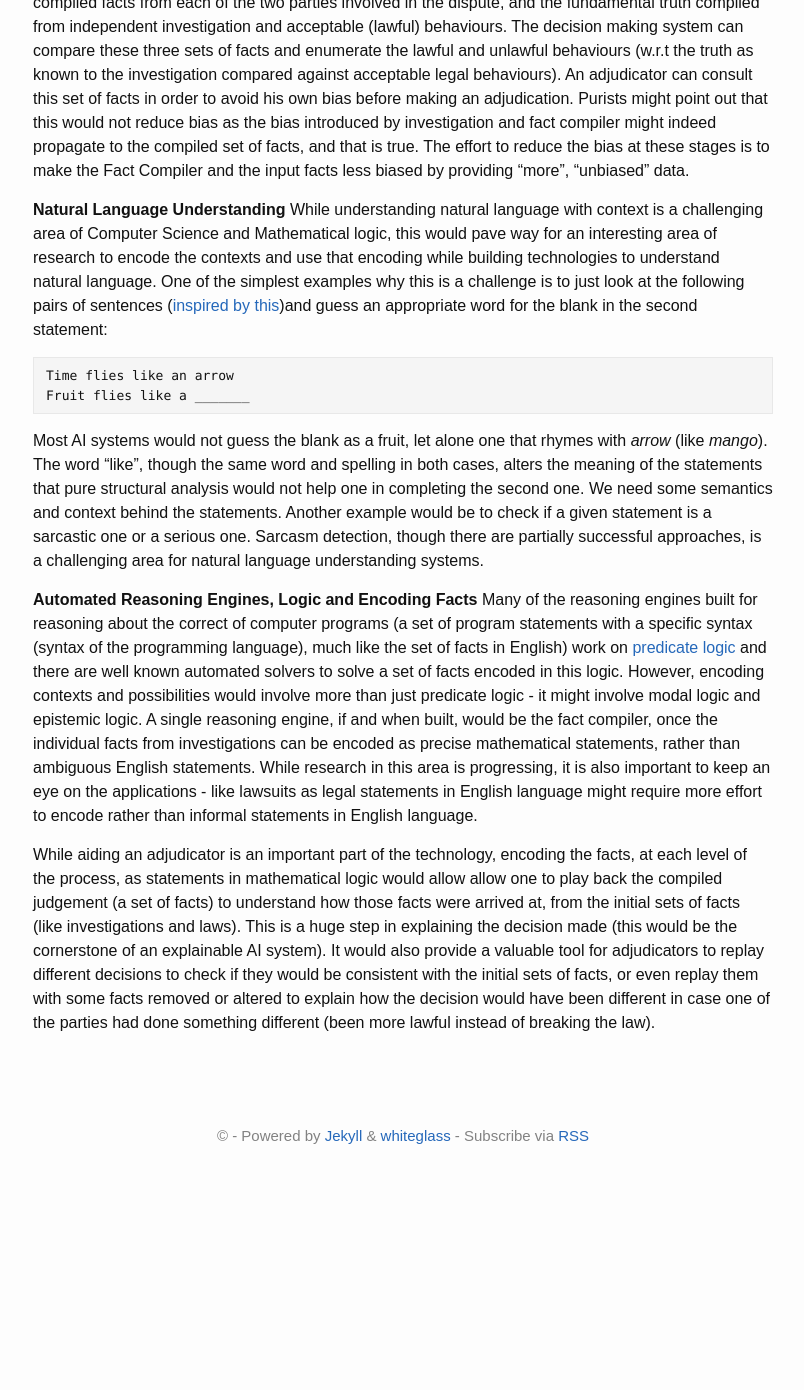
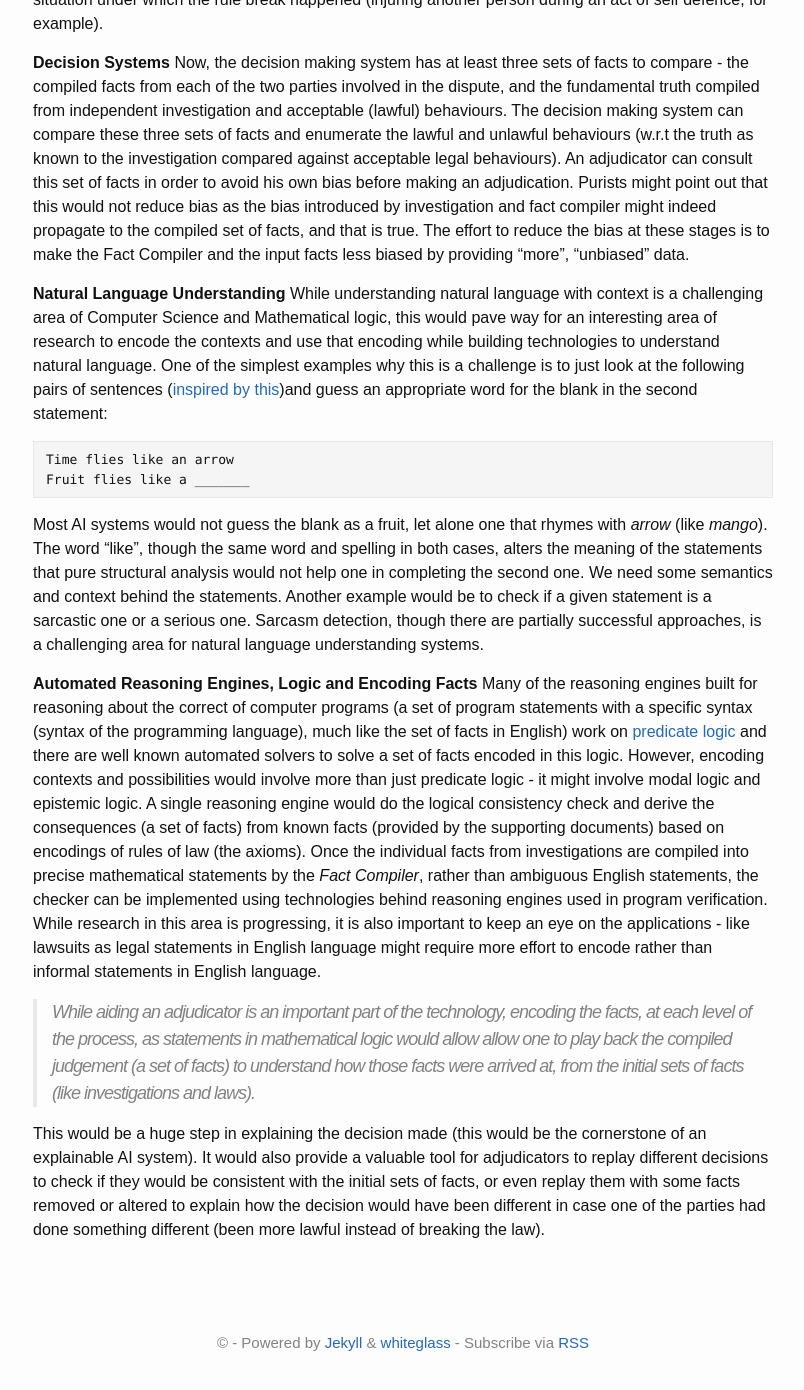
Before and after one commit to dotkay/dotkay.github.io, a Jekyll site: the page built from _posts/2019-05-01-ai-decision-systems-and-adjudications.md, in a window 1280 px wide and 1400 px high, scrolled down 1386 px. Shown: the top 1390 px of the window, without its empty margins (237-1041 px from the left). Built offline with Jekyll 4.4.1, drawn with Linux system fonts in a browser that asks for light colours; before the commit the page ends 2579 px from its top, so only the background shows below that; some of the changed text lies outside the part shown.

Commit message:
minor fixes

```diff
--- a/_posts/2019-05-01-ai-decision-systems-and-adjudications.md
+++ b/_posts/2019-05-01-ai-decision-systems-and-adjudications.md
@@ -8,7 +8,11 @@
 
 We have seen the benefits of deploying technology in many real world applications. Anyone who has used Yelp or IMDB or Rotten Tomatoes before deciding on a restaurant or watching a movie has accepted the indirect aid the (average) ratings on those sites provided about the quality of the restaurant or the movie. Anyone who has watched sports like Cricket, Tennis or Football (soccer) would be able to appreciate the role Hawk-Eye technology plays in resolving decision confusions by on-field referees or umpires. One just wonders how much of technology is used in other adjudications (like lawsuits, for example) and how technology can aid (rather than replace) such adjudications.
 
-Let us take an example of such an adjudication - for example, a dispute between two parties (very much like two teams in a sport) being resolved by an adjudicator (like an on-field referee or an umpire). In many sports, technology plays a huge role in aiding the on-field umpire or even over-turning the decisions of the on-field umpire when one of the parties was not satisfied with his original decision. In cricket, this is referred to as [Decision Review System (DRS)](https://www.youtube.com/watch?v=is8Vd_YQKwE) - which in turn uses several technologies like Hawk-Eye vision cameras, ball tracking technology and projection and estimation of the movement of the ball beyond the point of obstruction. How do we generalize this for any adjudication process.
+Let us take an example of such an adjudication - for example, a dispute between two parties (very much like two teams in a sport) being resolved by an adjudicator (like an on-field referee or an umpire).
+
+> In many sports, technology plays a huge role in aiding the on-field umpire or even over-turning the decisions of the on-field umpire when one of the parties was not satisfied with his original decision.
+
+In cricket, this is referred to as [Decision Review System (DRS)](https://www.youtube.com/watch?v=is8Vd_YQKwE) - which in turn uses several technologies like Hawk-Eye vision cameras, ball tracking technology and projection and estimation of the movement of the ball beyond the point of obstruction. How do we generalize this for any adjudication process.
 
 Shown below is a general flow of what a simplified process would look like.
 
@@ -23,7 +27,7 @@
 
 * **Acceptable Behaviours** These are the _fair_ rules of the game. In sports, these could be coming from the rule book. In a lawsuit these could be the set of rules acceptable by law (and not necessarily by society).
 
-* **Fact Compiler** This is a comparision of investigation facts against the rules of the game to see if all the rules were obeyed or some were not obeyed. The comparision tells us that happened that were actually allowed by the rules of the game (or by law) and what were disallowed by law.
+* **Fact Compiler** is the brain of the system. It compiles the several statements in natural language into unambiguous statements in logic as a first step so that clear interpretation could be made. Then, a comparision of investigation facts against the rules of the game is made to see if all the rules were obeyed or some were not obeyed. The comparision tells us that happened that were actually allowed by the rules of the game (or by law) and what were disallowed by law.
 
 Each of the two parties involved in the dispute can use such a _Fact Compiler_ in order to compile their facts and check what was compromised and what rules were obeyed. There might be rule breaks that one party thinks was the right thing to do and needs an adjudicator to decide taking into account the situation under which the rule break happened (injuring another person during an act of self defence, for example).
 
@@ -41,6 +45,8 @@
 Most AI systems would not guess the blank as a fruit, let alone one that rhymes with _arrow_ (like _mango_). The word "like", though the same word and spelling in both cases, alters the meaning of the statements that pure structural analysis would not help one in completing the second one. We need some semantics and context behind the statements. Another example would be to check if a given statement is a sarcastic one or a serious one. Sarcasm detection, though there are partially successful approaches, is a challenging area for natural language understanding systems.
 
 **Automated Reasoning Engines, Logic and Encoding Facts**
-Many of the reasoning engines built for reasoning about the correct of computer programs (a set of program statements with a specific syntax (syntax of the programming language), much like the set of facts in English) work on [predicate logic](http://www.manyworldsoflogic.com/predicateLogic.html) and there are well known automated solvers to solve a set of facts encoded in this logic. However, encoding contexts and possibilities would involve more than just predicate logic - it might involve modal logic and epistemic logic. A single reasoning engine, if and when built, would be the fact compiler, once the individual facts from investigations can be encoded as precise mathematical statements, rather than ambiguous English statements. While research in this area is progressing, it is also important to keep an eye on the applications - like lawsuits as legal statements in English language might require more effort to encode rather than informal statements in English language.
+Many of the reasoning engines built for reasoning about the correct of computer programs (a set of program statements with a specific syntax (syntax of the programming language), much like the set of facts in English) work on [predicate logic](http://www.manyworldsoflogic.com/predicateLogic.html) and there are well known automated solvers to solve a set of facts encoded in this logic. However, encoding contexts and possibilities would involve more than just predicate logic - it might involve modal logic and epistemic logic. A single reasoning engine would do the logical consistency check and derive the consequences (a set of facts) from known facts (provided by the supporting documents) based on encodings of rules of law (the axioms). Once the individual facts from investigations are compiled into precise mathematical statements by the _Fact Compiler_, rather than ambiguous English statements, the checker can be implemented using technologies behind reasoning engines used in program verification. While research in this area is progressing, it is also important to keep an eye on the applications - like lawsuits as legal statements in English language might require more effort to encode rather than informal statements in English language.
 
-While aiding an adjudicator is an important part of the technology, encoding the facts, at each level of the process, as statements in mathematical logic would allow allow one to play back the compiled judgement (a set of facts) to understand how those facts were arrived at, from the initial sets of facts (like investigations and laws). This is a huge step in explaining the decision made (this would be the cornerstone of an explainable AI system). It would also provide a valuable tool for adjudicators to replay different decisions to check if they would be consistent with the initial sets of facts, or even replay them with some facts removed or altered to explain how the decision would have been different in case one of the parties had done something different (been more lawful instead of breaking the law).
+> While aiding an adjudicator is an important part of the technology, encoding the facts, at each level of the process, as statements in mathematical logic would allow allow one to play back the compiled judgement (a set of facts) to understand how those facts were arrived at, from the initial sets of facts (like investigations and laws).
+
+This would be a huge step in explaining the decision made (this would be the cornerstone of an explainable AI system). It would also provide a valuable tool for adjudicators to replay different decisions to check if they would be consistent with the initial sets of facts, or even replay them with some facts removed or altered to explain how the decision would have been different in case one of the parties had done something different (been more lawful instead of breaking the law).
```
